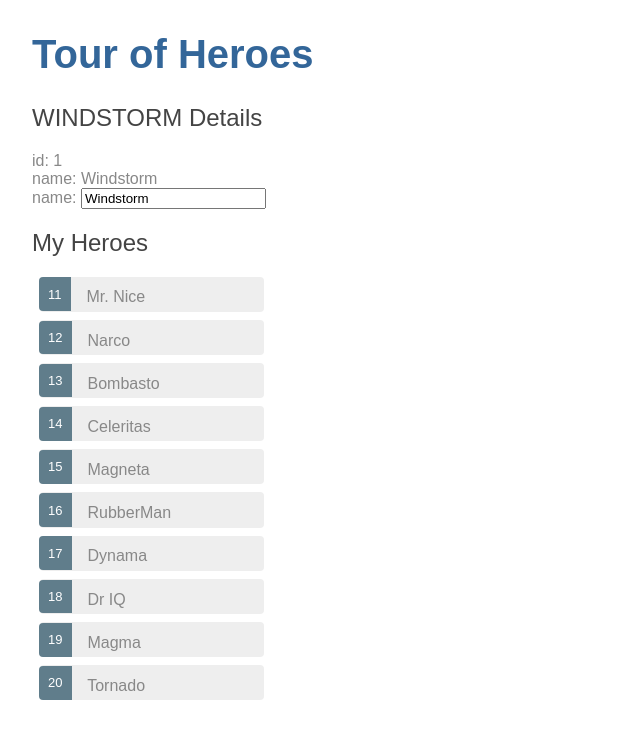
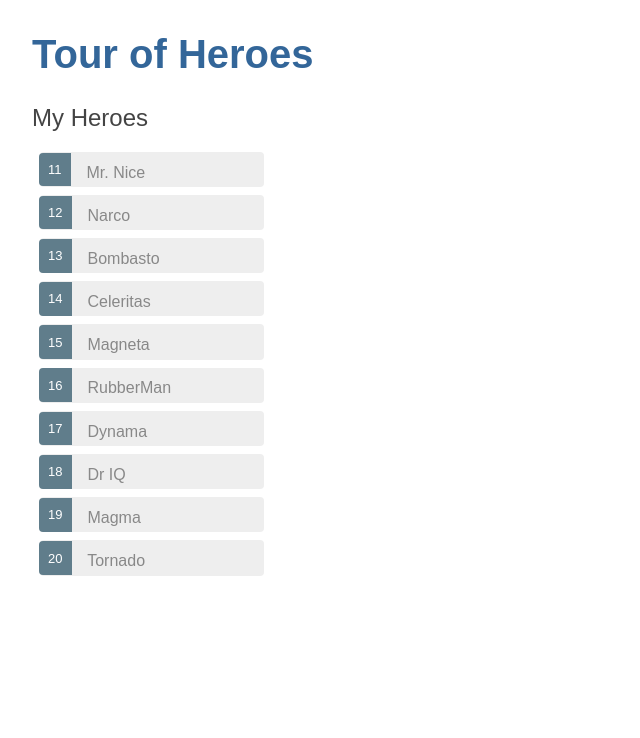
Before and after one commit to laurenjudge/angular---heroes, an Angular app: page / in a window 1280 px wide. Shown: the top 738 px of the page, without its empty margins (0-640 px from the left). Built offline with nearby package versions, Linux system fonts and the light colour scheme.

Commit message:
List of heroes displayed and user can now select hero and see its details

```diff
--- a/src/app/heroes/heroes.component.html
+++ b/src/app/heroes/heroes.component.html
@@ -1,16 +1,21 @@
-<h2>{{hero.name | uppercase}} Details</h2>
-<div><span>id: </span>{{hero.id}}</div>
-<div><span>name: </span>{{hero.name}}</div>
+<div *ngIf="selectedHero">
+  <h2>{{selectedHero.name | uppercase}} Details</h2>
+  <div><span>id: </span>{{selectedHero.id}}</div>
+  <div><span>name: </span>{{selectedHero.name}}</div>
 
-<div>
-  <label>name:
-    <input [(ngModel)]="hero.name" placeholder="name"/>
-  </label>
+  <div>
+    <label>name:
+      <input [(ngModel)]="selectedHero.name" placeholder="name"/>
+    </label>
+  </div>
 </div>
 
 <h2>My Heroes</h2>
 <ul class="heroes">
-  <li *ngFor="let hero of heroes">
+  <li *ngFor="let hero of heroes"
+    [class.selected]="hero === selectedHero"
+    (click)="onSelect(hero)"
+  >
     <span class="badge">{{hero.id}}</span> {{hero.name}}
   </li>
 </ul>
--- a/src/app/heroes/heroes.component.ts
+++ b/src/app/heroes/heroes.component.ts
@@ -17,6 +17,11 @@
 
   heroes = HEROES;
 
+  selectedHero: Hero;
+  onSelect(hero: Hero): void {
+    this.selectedHero = hero;
+  }
+
 
   constructor() { }
 
```
